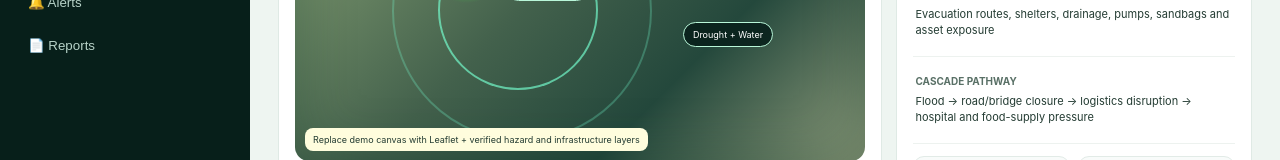
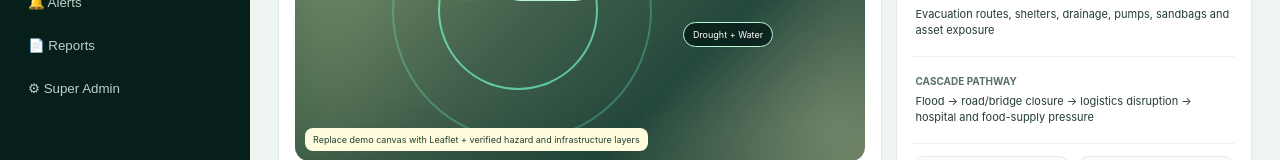
Before and after one commit to chrisndirangu54/ReGen-Insights, a React (Vite) app: page / in a window 1280 px wide. Shown: the part 435-595 px from the top of the page. Built offline with nearby package versions, Linux system fonts and the light colour scheme; no server answers.

Commit message:
Add Regen super admin dashboard entry

```diff
--- a/src/App.tsx
+++ b/src/App.tsx
@@ -1,4 +1,5 @@
 import { useMemo, useState } from 'react';
+import SuperAdminDashboard from './SuperAdminDashboard';
 import {
   Activity, AlertTriangle, Biohazard, Building2, CloudLightning, CloudRain, Droplets,
   Earth, Factory, Gauge, GitBranch, HeartPulse, Map, Mountain, Radio,
@@ -46,6 +47,7 @@ const severityScore: Record<Severity,number> = {Low:24,Moderate:48,High:72,Extre
 export default function App(){
   const [filter,setFilter]=useState('All');
   const [selected,setSelected]=useState<Hazard>(hazards[0]);
+  const [showAdmin,setShowAdmin]=useState(false);
   const families=useMemo(()=>['All',...Array.from(new Set(hazards.map(h=>h.family)))],[]);
   const visible=filter==='All'?hazards:hazards.filter(h=>h.family===filter);
 
@@ -54,6 +56,7 @@ export default function App(){
       <div className="brand"><div className="brandMark"><Earth size={25}/></div><div><b>Regen Insight</b><span>Multi-hazard resilience intelligence</span></div></div>
       <nav>
         {['Situation Room','Hazard Monitor','Infrastructure','Cascades','Preparedness','Satellite Change','Sensors','Alerts','Reports'].map((x,i)=><button className={i===0?'active':''} key={x}>{['◉','⚠','🏗','🔗','🛡','🛰','📡','🔔','📄'][i]} {x}</button>)}
+        <button onClick={()=>setShowAdmin(true)}>⚙ Super Admin</button>
       </nav>
       <div className="sourceNote"><ShieldAlert size={18}/><div><b>Evidence-first</b><span>Operational alerts should rely on authoritative feeds, calibrated sensors and verified remote-sensing products.</span></div></div>
     </aside>
@@ -122,6 +125,7 @@ export default function App(){
         <Mini icon={<Building2/>} title="Critical infrastructure" text="Power, roads, bridges, water, telecom, hospitals, dams, ports, fuel, data centers and supply chains."/>
       </section>
     </main>
+    {showAdmin && <SuperAdminDashboard onClose={()=>setShowAdmin(false)}/>}
   </div>
 }
 
```
